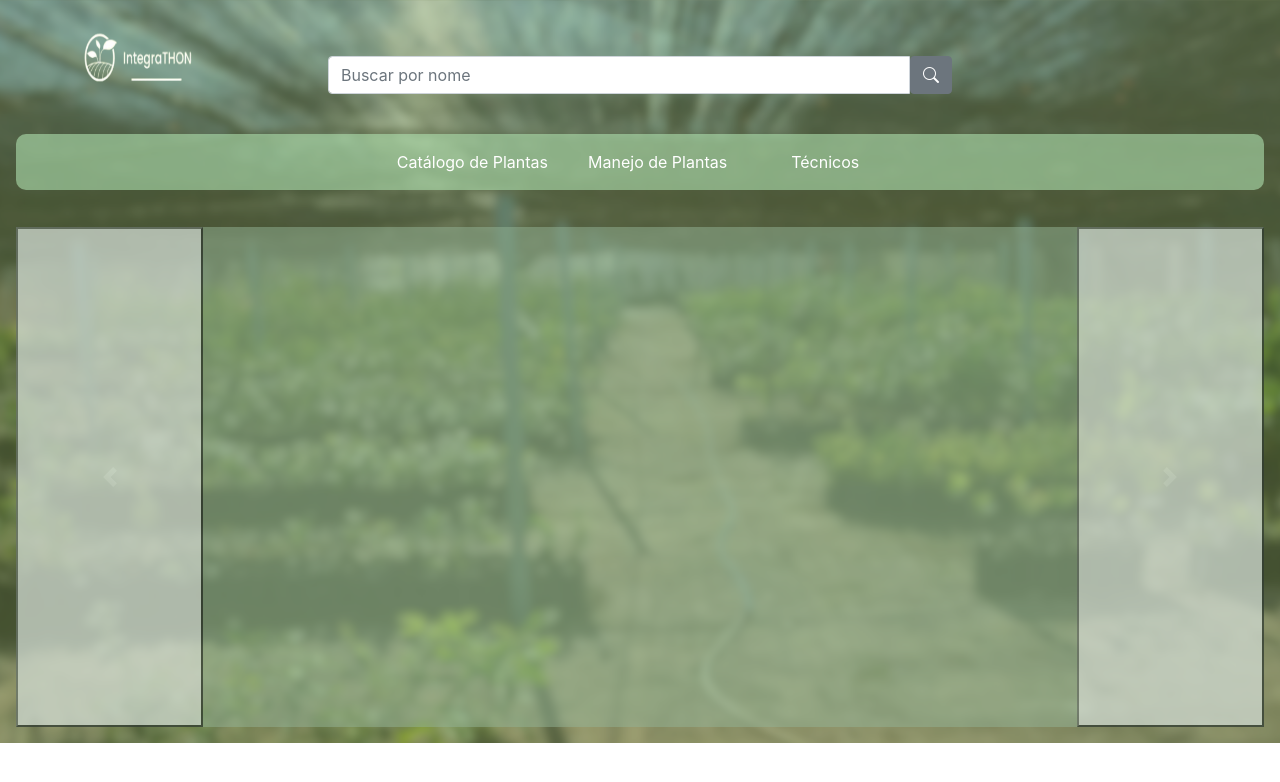
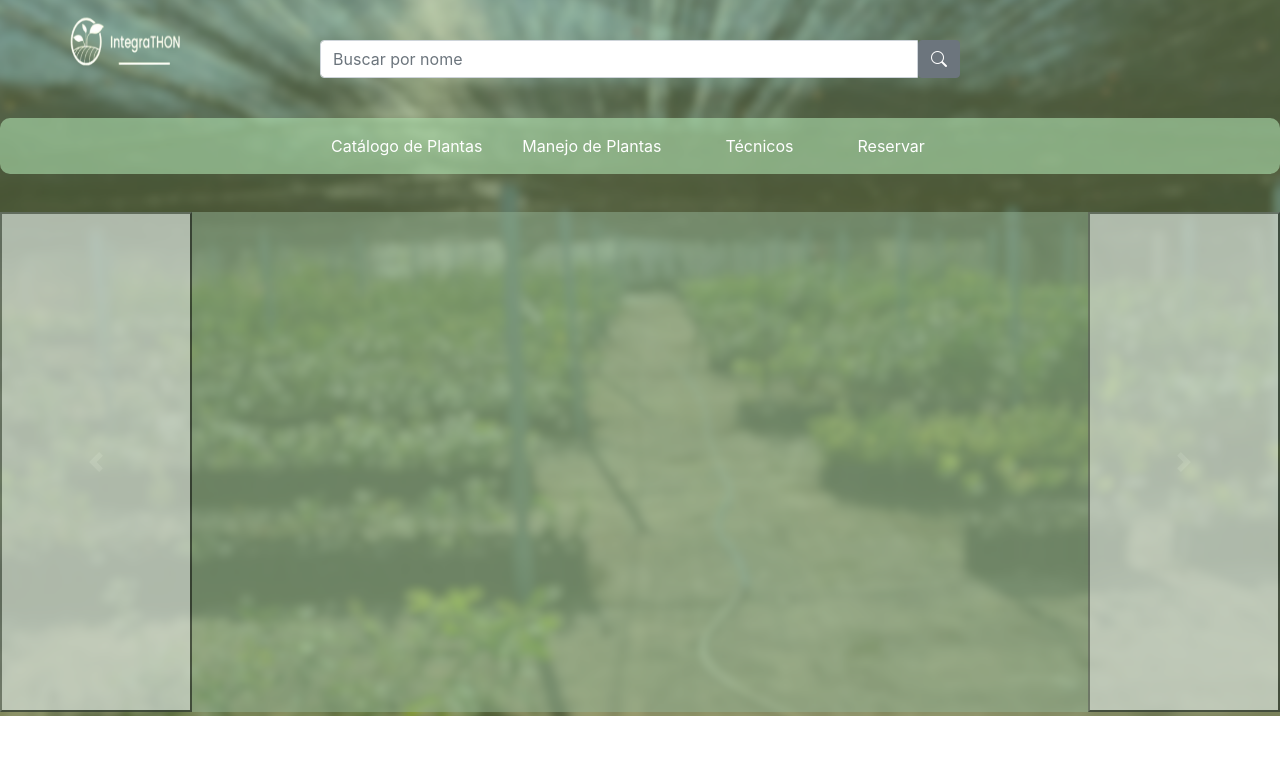
Before and after one commit to IntegraMaker/viveiroweb, a Django app: template viveiroweb/controle/templates/home.html in a window 1280 px wide; the page is wider, and only the part inside the window is pictured. Shown: the top 782 px of that part. Run offline with Django 5.2, Linux system fonts and the light colour scheme; the template is opened without the code that fills it, so the values that code supplies are empty; parts of the project's set-up code (start-up, migrations or seed data) failed here and were passed over; some libraries are stand-ins or nearby versions.

Commit message:
formulario_uso_viveiro 02

```diff
--- /dev/null
+++ b/viveiroweb/controle/static/home.css
@@ -0,0 +1,14 @@
+body{
+    background-image: url('../static/background.png');   /*imagem de fundo*/
+    background-size: cover;
+    background-position: center;
+    background-repeat: no-repeat;
+}
+
+
+.informacoes_titulo {
+    background: linear-gradient(to right, rgb(69, 121, 73), rgb(202, 247, 204));
+    color: white; display: inline-block;
+    padding: 5px;
+    border-radius: 15px;
+}
--- a/viveiroweb/controle/templates/home.css
+++ /dev/null
@@ -1,6 +0,0 @@
-.informacoes_titulo {
-    background: linear-gradient(to right, rgb(69, 121, 73), rgb(202, 247, 204));
-    color: white; display: inline-block;
-    padding: 5px;
-    border-radius: 15px;
-}
--- a/viveiroweb/controle/templates/home.html
+++ b/viveiroweb/controle/templates/home.html
@@ -10,11 +10,11 @@
     <link rel="stylesheet" href="https://stackpath.bootstrapcdn.com/bootstrap/4.1.3/css/bootstrap.min.css" integrity="sha384-MCw98/SFnGE8fJT3GXwEOngsV7Zt27NXFoaoApmYm81iuXoPkFOJwJ8ERdknLPMO" crossorigin="anonymous">
 
     <link rel="stylesheet" href="https://cdn.jsdelivr.net/npm/bootstrap-icons@1.4.1/font/bootstrap-icons.css">
+    <link rel="stylesheet" href="../static/home.css">
     <title>Viveiro de Mudas</title>
 
   </head>
   <body>
-    <div class="p-3 mb-2" style="background-image: url('{% static 'background.png' %}'); background-size: cover; background-position: center;"> <!-- Plano de fundo -->
         <form class="d-flex" role="search"> <!-- Barra de pesquisa -->
           <img src="../static/logo.png" width="10%px" style="margin-left: 5%;">
           <div class="input-group mb-3" style="margin-left: 10%; margin-top: 40px; width: 50%;">
@@ -29,13 +29,16 @@
         <div class="container-fluid">
           <ul class="navbar-nav mx-auto mb-2 mb-lg-0">
             <li class="nav-item">
-              <a class="nav-link active text-white fw-bold" aria-current="page" href="#">Catálogo de Plantas</a>
+              <a class="nav-link active text-white fw-bold" aria-current="page" href="/">Catálogo de Plantas</a>
             </li>
             <li class="nav-item mx-4">
               <a class="nav-link text-white" href="#">Manejo de Plantas</a>
             </li>
             <li class="nav-item mx-4">
               <a class="nav-link text-white" href="#">Técnicos</a>
+            </li>
+            <li class="nav-item mx-4">
+              <a class="nav-link text-white" href="formulario_uso_viveiro/">Reservar</a>
             </li>
           </ul>
         </div>
@@ -122,7 +125,6 @@
           <span class="carousel-control-next-icon" aria-hidden="true"></span>
           <span class="sr-only">Next</span>
         </button>
-      </div>
 
     </div>
 
--- a/viveiroweb/viveiroweb/urls.py
+++ b/viveiroweb/viveiroweb/urls.py
@@ -22,7 +22,9 @@ from django.conf.urls.static import static #Para a criação do padrão de URL d
 
 urlpatterns = [
     path('admin/', admin.site.urls),
-    path('',  views.home, name='home')
+    path('',  views.home, name='home'),
+    path('formulario_uso_viveiro/', views.formulario_uso_viveiro, name='formulario_uso_viveiro'),
+    path('enviar_reserva/', views.enviar_reserva, name='enviar_reserva'),
 ]
 
 urlpatterns += static(settings.MEDIA_URL, document_root = settings.MEDIA_ROOT)
```
Also changed, not shown: viveiroweb/controle/templates/formulario_uso_viveiro.html (+9 -8 lines), viveiroweb/controle/views.py (+13 -9 lines).
